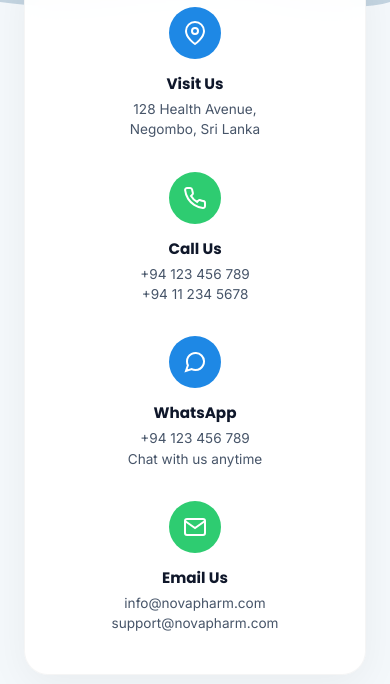
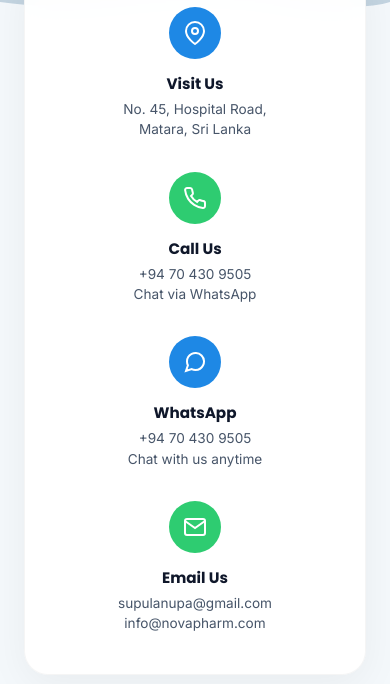
Before and after one commit to AnupaSupul/novapharm-web, a React (Vite) app: page /contact in a window 390 px wide. Shown: the part 653-1337 px from the top of the page. Built offline with nearby package versions, Linux system fonts and the light colour scheme; grey boxes are pictures that could not be loaded.

Commit message:
implement responsive Navbar and Footer components with navigation links

```diff
--- a/src/components/Footer.tsx
+++ b/src/components/Footer.tsx
@@ -49,15 +49,15 @@
             <ul className="footer__contact-list">
               <li>
               <svg width="16" height="16" viewBox="0 0 24 24" fill="none" stroke="var(--secondary)" strokeWidth="2"><path d="M21 10c0 7-9 13-9 13s-9-6-9-13a9 9 0 0118 0z"/><circle cx="12" cy="10" r="3"/></svg>
-                <span>128 Health Avenue,<br/>Negombo, Sri Lanka</span>
+              <span>No. 45, Hospital Road,<br/>Matara, Sri Lanka</span>
             </li>
             <li>
-                <svg width="16" height="16" viewBox="0 0 24 24" fill="none" stroke="var(--secondary)" strokeWidth="2"><path d="M22 16.92v3a2 2 0 01-2.18 2 19.79 19.79 0 01-8.63-3.07 19.5 19.5 0 01-6-6 19.79 19.79 0 01-3.07-8.67A2 2 0 014.11 2h3a2 2 0 0 1 2 1.72c.127.96.361 1.903.7 2.81a2 2 0 0 1-.45 2.11L8.09 9.91a16 16 0 0 0 6 6l1.27-1.27a2 2 0 0 1 2.11-.45c.907.339 1.85.573 2.81.7A2 2 0 0 1 22 16.92z"/></svg>
-                <span>+94 123 456 789</span>
+              <svg width="16" height="16" viewBox="0 0 24 24" fill="none" stroke="var(--secondary)" strokeWidth="2"><path d="M22 16.92v3a2 2 0 0 1-2.18 2 19.79 19.79 0 0 1-8.63-3.07 19.5 19.5 0 0 1-6-6 19.79 19.79 0 0 1-3.07-8.67A2 2 0 0 1 4.11 2h3a2 2 0 0 1 2 1.72c.127.96.361 1.903.7 2.81a2 2 0 0 1-.45 2.11L8.09 9.91a16 16 0 0 0 6 6l1.27-1.27a2 2 0 0 1 2.11-.45c.907.339 1.85.573 2.81.7A2 2 0 0 1 22 16.92z"/></svg>
+              <span>+94 70 430 9505</span>
             </li>
             <li>
               <svg width="16" height="16" viewBox="0 0 24 24" fill="none" stroke="var(--secondary)" strokeWidth="2"><path d="M4 4h16c1.1 0 2 .9 2 2v12c0 1.1-.9 2-2 2H4c-1.1 0-2-.9-2-2V6c0-1.1.9-2 2-2z"/><polyline points="22,6 12,13 2,6"/></svg>
-                <span>support@novapharm.com</span>
+              <span>supulanupa@gmail.com</span>
             </li>
             </ul>
           </div>
--- a/src/components/Navbar.tsx
+++ b/src/components/Navbar.tsx
@@ -28,11 +28,11 @@
         </ul>
 
         <div className="navbar__right">
-          <a href="tel:+94123456789" className="navbar__phone">
+          <a href="tel:+94704309505" className="navbar__phone">
             <svg width="18" height="18" viewBox="0 0 24 24" fill="none" stroke="currentColor" strokeWidth="2" strokeLinecap="round" strokeLinejoin="round"><path d="M22 16.92v3a2 2 0 0 1-2.18 2 19.79 19.79 0 0 1-8.63-3.07 19.5 19.5 0 0 1-6-6 19.79 19.79 0 0 1-3.07-8.67A2 2 0 0 1 4.11 2h3a2 2 0 0 1 2 1.72c.127.96.361 1.903.7 2.81a2 2 0 0 1-.45 2.11L8.09 9.91a16 16 0 0 0 6 6l1.27-1.27a2 2 0 0 1 2.11-.45c.907.339 1.85.573 2.81.7A2 2 0 0 1 22 16.92z"/></svg>
-            <span>+94 123 456 789</span>
+            <span>+94 70 430 9505</span>
           </a>
-          <a href="tel:+94123456789" className="btn btn-green navbar__cta">
+          <a href="tel:+94704309505" className="btn btn-green navbar__cta">
             <svg width="16" height="16" viewBox="0 0 24 24" fill="none" stroke="currentColor" strokeWidth="2" strokeLinecap="round" strokeLinejoin="round"><path d="M22 16.92v3a2 2 0 0 1-2.18 2 19.79 19.79 0 0 1-8.63-3.07 19.5 19.5 0 0 1-6-6 19.79 19.79 0 0 1-3.07-8.67A2 2 0 0 1 4.11 2h3a2 2 0 0 1 2 1.72c.127.96.361 1.903.7 2.81a2 2 0 0 1-.45 2.11L8.09 9.91a16 16 0 0 0 6 6l1.27-1.27a2 2 0 0 1 2.11-.45c.907.339 1.85.573 2.81.7A2 2 0 0 1 22 16.92z"/></svg>
             Call Us
           </a>
--- a/src/pages/Contact.tsx
+++ b/src/pages/Contact.tsx
@@ -1,8 +1,10 @@
-import { NavLink } from 'react-router-dom';
+import PageWrapper from '../components/PageWrapper';
+import ScrollReveal from '../components/ScrollReveal';
 import './Contact.css';
 
 const Contact = () => {
   return (
+    <PageWrapper>
       <div className="contact-page">
         {/* Hero - compact */}
         <section className="contact-hero">
@@ -12,6 +14,7 @@
           <div className="contact-hero__overlay"></div>
           <div className="contact-hero__container contact-hero__inner">
             <div className="contact-hero__text">
+              <ScrollReveal delay={0.1}>
                 <span className="contact-badge-label">CONTACT US</span>
                 <h1 className="contact-hero__title" style={{marginTop:'1.25rem'}}>We're here to<br/><span className="text-gradient">help you.</span></h1>
                 <p className="contact-hero__desc">
@@ -31,6 +34,7 @@
                     Always Here
                   </span>
                 </div>
+              </ScrollReveal>
             </div>
           </div>
           <div className="contact-hero__wave">
@@ -44,12 +48,13 @@
         {/* Info Cards */}
         <section className="contact-info-section">
           <div className="container">
+            <ScrollReveal>
               <div className="contact-info-grid glass-card">
                 {[
-              { icon: (<svg width="24" height="24" viewBox="0 0 24 24" fill="none" stroke="white" strokeWidth="2"><path d="M21 10c0 7-9 13-9 13s-9-6-9-13a9 9 0 0118 0z"/><circle cx="12" cy="10" r="3"/></svg>), title: 'Visit Us', lines: ['128 Health Avenue,', 'Negombo, Sri Lanka'], color: 'blue' },
-              { icon: (<svg width="24" height="24" viewBox="0 0 24 24" fill="none" stroke="white" strokeWidth="2"><path d="M22 16.92v3a2 2 0 0 1-2.18 2 19.79 19.79 0 0 1-8.63-3.07 19.5 19.5 0 0 1-6-6 19.79 19.79 0 0 1-3.07-8.67A2 2 0 0 1 4.11 2h3a2 2 0 0 1 2 1.72c.127.96.361 1.903.7 2.81a2 2 0 0 1-.45 2.11L8.09 9.91a16 16 0 0 0 6 6l1.27-1.27a2 2 0 0 1 2.11-.45c.907.339 1.85.573 2.81.7A2 2 0 0 1 22 16.92z"/></svg>), title: 'Call Us', lines: ['+94 123 456 789', '+94 11 234 5678'], color: 'green' },
-              { icon: (<svg width="24" height="24" viewBox="0 0 24 24" fill="none" stroke="white" strokeWidth="2"><path d="M21 11.5a8.38 8.38 0 01-.9 3.8 8.5 8.5 0 01-7.6 4.7 8.38 8.38 0 01-3.8-.9L3 21l1.9-5.7a8.38 8.38 0 01-.9-3.8 8.5 8.5 0 014.7-7.6 8.38 8.38 0 013.8-.9h.5a8.48 8.48 0 018 8v.5z"/></svg>), title: 'WhatsApp', lines: ['+94 123 456 789', 'Chat with us anytime'], color: 'blue' },
-              { icon: (<svg width="24" height="24" viewBox="0 0 24 24" fill="none" stroke="white" strokeWidth="2"><path d="M4 4h16c1.1 0 2 .9 2 2v12c0 1.1-.9 2-2 2H4c-1.1 0-2-.9-2-2V6c0-1.1.9-2 2-2z"/><polyline points="22,6 12,13 2,6"/></svg>), title: 'Email Us', lines: ['info@novapharm.com', 'support@novapharm.com'], color: 'green' },
+                  { icon: (<svg width="24" height="24" viewBox="0 0 24 24" fill="none" stroke="white" strokeWidth="2"><path d="M21 10c0 7-9 13-9 13s-9-6-9-13a9 9 0 0118 0z"/><circle cx="12" cy="10" r="3"/></svg>), title: 'Visit Us', lines: ['No. 45, Hospital Road,', 'Matara, Sri Lanka'], color: 'blue' },
+                  { icon: (<svg width="24" height="24" viewBox="0 0 24 24" fill="none" stroke="white" strokeWidth="2"><path d="M22 16.92v3a2 2 0 0 1-2.18 2 19.79 19.79 0 0 1-8.63-3.07 19.5 19.5 0 0 1-6-6 19.79 19.79 0 0 1-3.07-8.67A2 2 0 0 1 4.11 2h3a2 2 0 0 1 2 1.72c.127.96.361 1.903.7 2.81a2 2 0 0 1-.45 2.11L8.09 9.91a16 16 0 0 0 6 6l1.27-1.27a2 2 0 0 1 2.11-.45c.907.339 1.85.573 2.81.7A2 2 0 0 1 22 16.92z"/></svg>), title: 'Call Us', lines: ['+94 70 430 9505', 'Chat via WhatsApp'], color: 'green' },
+                  { icon: (<svg width="24" height="24" viewBox="0 0 24 24" fill="none" stroke="white" strokeWidth="2"><path d="M21 11.5a8.38 8.38 0 01-.9 3.8 8.5 8.5 0 01-7.6 4.7 8.38 8.38 0 01-3.8-.9L3 21l1.9-5.7a8.38 8.38 0 01-.9-3.8 8.5 8.5 0 014.7-7.6 8.38 8.38 0 013.8-.9h.5a8.48 8.48 0 018 8v.5z"/></svg>), title: 'WhatsApp', lines: ['+94 70 430 9505', 'Chat with us anytime'], color: 'blue' },
+                  { icon: (<svg width="24" height="24" viewBox="0 0 24 24" fill="none" stroke="white" strokeWidth="2"><path d="M4 4h16c1.1 0 2 .9 2 2v12c0 1.1-.9 2-2 2H4c-1.1 0-2-.9-2-2V6c0-1.1.9-2 2-2z"/><polyline points="22,6 12,13 2,6"/></svg>), title: 'Email Us', lines: ['supulanupa@gmail.com', 'info@novapharm.com'], color: 'green' },
                 ].map((c, i) => (
                   <div key={i} className="cinfo-item">
                     <div className={`cinfo-item__icon ${c.color}-fill`}>
@@ -60,6 +65,7 @@
                   </div>
                 ))}
               </div>
+            </ScrollReveal>
           </div>
         </section>
 
@@ -67,6 +73,7 @@
         <section className="contact-main section">
           <div className="container contact-main__inner">
             <div className="contact-form-card glass-card">
+              <ScrollReveal>
                 <div className="contact-form-header">
                   <h2 style={{color:'var(--primary)'}}>Send Us a Message</h2>
                   <span className="leaf-icon">🌿</span>
@@ -87,9 +94,11 @@
                     Send Message
                   </button>
                 </form>
+              </ScrollReveal>
             </div>
 
             <div className="contact-map-card glass-card">
+              <ScrollReveal delay={0.2}>
                 <div style={{display:'flex',alignItems:'center',gap:'0.5rem',marginBottom:'0.75rem'}}>
                   <svg width="22" height="22" viewBox="0 0 24 24" fill="none" stroke="var(--primary)" strokeWidth="2"><path d="M21 10c0 7-9 13-9 13s-9-6-9-13a9 9 0 0118 0z"/><circle cx="12" cy="10" r="3"/></svg>
                   <h2 style={{margin:0}}>Find Us</h2>
@@ -106,7 +115,7 @@
                       </div>
                       <div>
                         <strong style={{fontSize:'0.9rem',color:'var(--text-dark)'}}>NovaPharm Pharmacy</strong>
-                    <p style={{fontSize:'0.75rem',color:'var(--text-muted)',margin:0}}>128 Health Avenue, Negombo,<br/>Sri Lanka</p>
+                        <p style={{fontSize:'0.75rem',color:'var(--text-muted)',margin:0}}>No. 45, Hospital Road, Matara,<br/>Sri Lanka</p>
                       </div>
                     </div>
                     <div className="map-label__links">
@@ -115,6 +124,7 @@
                     </div>
                   </div>
                 </div>
+              </ScrollReveal>
             </div>
           </div>
         </section>
@@ -122,6 +132,7 @@
         {/* Bottom CTA */}
         <section className="contact-cta">
           <div className="container">
+            <ScrollReveal>
               <div className="contact-cta__inner">
                 <div className="contact-cta__left">
                   <div className="cta-shield-icon">
@@ -141,9 +152,11 @@
                   <div className="cta-24">24/7<br/><small>CARE</small></div>
                 </div>
               </div>
+            </ScrollReveal>
           </div>
         </section>
       </div>
+    </PageWrapper>
   );
 };
 
--- a/src/pages/Home.tsx
+++ b/src/pages/Home.tsx
@@ -61,7 +61,8 @@
                     <svg width="20" height="20" viewBox="0 0 24 24" fill="none" stroke="white" strokeWidth="2"><path d="M22 16.92v3a2 2 0 0 1-2.18 2 19.79 19.79 0 0 1-8.63-3.07 19.5 19.5 0 0 1-6-6 19.79 19.79 0 0 1-3.07-8.67A2 2 0 0 1 4.11 2h3a2 2 0 0 1 2 1.72c.127.96.361 1.903.7 2.81a2 2 0 0 1-.45 2.11L8.09 9.91a16 16 0 0 0 6 6l1.27-1.27a2 2 0 0 1 2.11-.45c.907.339 1.85.573 2.81.7A2 2 0 0 1 22 16.92z"/></svg>
                   </div>
                   <div>
-                    <strong>+94 123 456 789</strong>
+                    <p>Give us a call</p>
+                    <strong>+94 70 430 9505</strong>
                     <span>Call us anytime</span>
                   </div>
                 </div>
@@ -72,7 +73,8 @@
                     <svg width="20" height="20" viewBox="0 0 24 24" fill="none" stroke="white" strokeWidth="2"><path d="M21 10c0 7-9 13-9 13s-9-6-9-13a9 9 0 0118 0z"/><circle cx="12" cy="10" r="3"/></svg>
                   </div>
                   <div>
-                    <strong>Negombo, Sri Lanka</strong>
+                    <p>Visit us at</p>
+                    <strong>Hospital Road, Matara</strong>
                     <span>Find us easily</span>
                   </div>
                 </div>
```
Lines whose indentation alone changed are shown as unchanged.
